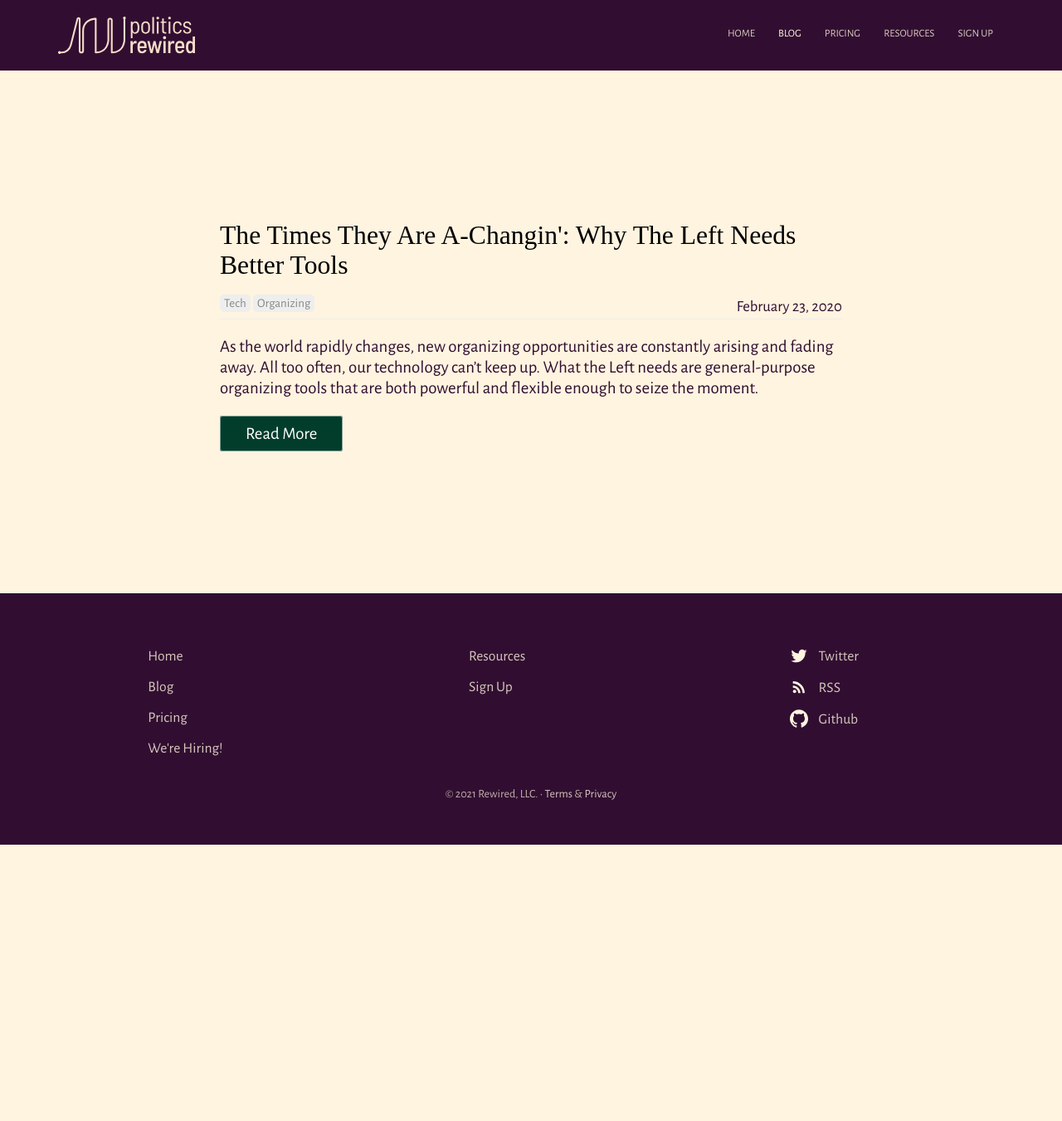
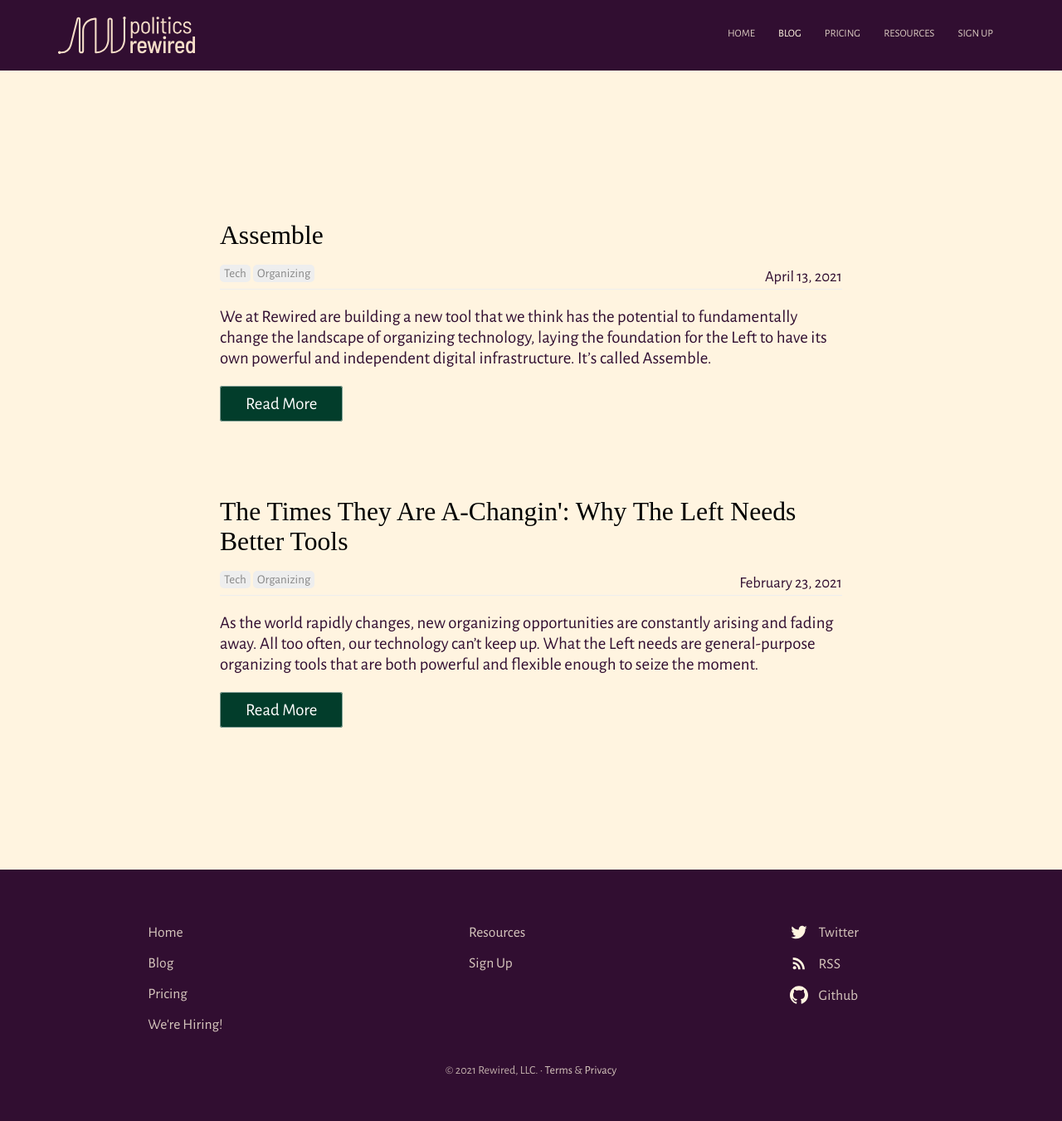
Before and after one commit to politics-rewired/politics-rewired.github.io, a Jekyll site: the page built from blog/index.html, in a window 1280 px wide. Shown: the whole page at 83% size. Built offline with Jekyll 4.4.1, drawn with Linux system fonts in a browser that asks for light colours; some web fonts are replaced; the list of posts is cut into pages by our own code; before the commit the page ends 1018 px from its top, so only the background shows below that; some of the changed lines change nothing that is shown.

Commit message:
add assemble blog post

```diff
--- a/_posts/2022-02-23-organizing-technology.md
+++ b/_posts/2021-02-23-organizing-technology.md
@@ -1,5 +1,5 @@
 ---
-date: 2020-02-23
+date: 2021-02-23
 title: "The Times They Are A-Changin': Why The Left Needs Better Tools"
 preview: |
   As the world rapidly changes, new organizing opportunities are constantly arising and fading away. All too often, our technology can’t keep up. What the Left needs are general-purpose organizing tools that are both powerful and flexible enough to seize the moment.
--- /dev/null
+++ b/_posts/2021-04-13-assemble.md
@@ -0,0 +1,45 @@
+---
+date: 2021-04-13
+title: "Assemble"
+preview: |
+  We at Rewired are building a new tool that we think has the potential to fundamentally change the landscape of organizing technology, laying the foundation for the Left to have its own powerful and independent digital infrastructure. It’s called Assemble.
+categories:
+  - tech
+  - organizing
+---
+
+We at Rewired are building a new tool that we think has the potential to fundamentally change the landscape of organizing technology, laying the foundation for the Left to have its own powerful and independent digital infrastructure. It’s called Assemble.
+
+Assemble is a collaborative database that uses spreadsheets and other easy-to-use views to manage projects and organize workflows. Combining the power of a modern database with the simplicity of online collaborative spreadsheets means that Assemble can be used for just about any organizing project. It doesn’t matter if you're organizing voters, volunteers, workers, or tenants – the flexible design of the platform will enable you to organize your contacts in a way that works best for you and your team.
+
+Right now, the closest thing to this kind of software is Airtable, but three key features set Assemble apart: expanded data capacity, customizable permission settings, and native software extensions specifically tailored to grassroots political organizing.
+
+## Expanded Data Capacity
+
+Your database needs to be able to handle the data you throw at it. Currently, Airtable's three out-of-the-box plans limit the number of records (or rows) you can have per project to 1,200, 5,000, or 50,000. But what happens if you’re running a regional, statewide, or national campaign targeting hundreds of thousands or millions of voters? What happens if you’re a membership organization with over 50,000 members? Your options are to either arbitrarily break up your universe into many different projects to stay underneath the record limit or use a CRM that has strict limitations on what fields you can have, how they relate, and what workflows you can build on top of them.
+
+Assemble will be able to handle hundreds of millions of rows, not tens of thousands. This enormous expansion in records per project is because, unlike Airtable, it's backed by PostgreSQL. The implications are straightforward: your database will scale alongside the growth of your organization without overwhelming it. No row limits. No work arounds. Just all the data you need, organized the way you want.
+
+## Customizable Permissions Settings
+
+Once your data is loaded and organized, you’ll need to determine which members of your team can access which records. Assemble's customizable permission settings will ensure that your spreadsheets are tailor-made for your team.
+
+Typically, permission settings are set ahead of time by the software you’re using, with predetermined user roles corresponding to different levels of permitted data access. These permission systems are fixed, linear, and vertical, meaning that you have a definite number of user roles, each with greater or lesser degrees of data access. For example, Airtable’s permission settings system includes Creators, who can create, edit, and comment on spreadsheets, Editors, who can edit and comment on spreadsheets but not create new ones, and Commenters, who can comment on spreadsheets but not create or edit them.
+
+While simple and intuitive, this arrangement has severe limitations for more complex organizing projects. What happens if you want volunteers to be able to edit some spreadsheets, but only comment on others? What if you want a field organizer to be able to edit certain records and fields, but not others? What if you want a team lead to be able to create and edit spreadsheets for their team, but not for other teams? You’re forced to make a choice: you can organize your projects around your permission settings (rather than the other way around), risk data security by granting overly broad permissions, or create inefficiencies by granting overly restrictive permissions, thereby making some users dependent on others to access the data they need.
+
+What’s needed—and what Assemble will provide—are permissions settings defined by the user, not the tool. Permission settings in Assemble will be malleable, dynamic, and multi-directional, meaning that you can create as many as you need, using a diverse range of criteria that allows you to define custom user roles that precisely meet the needs of your organization. What this means in practice is that any given database user—at any level, from any location, and in any specific team—will be able to access exactly the data they need to fulfill their role.
+
+## Native Software Extensions
+
+Now we can imagine that you have all your data organized and all the members of your organization have the data access they need to get to work. The question then arises: What tools will you use to contact your target universe (voters, workers, etc.) and how will those tools connect to your database?
+
+Most databases now either rely on manual .csv imports or API integrations to move data into and out of your digital outreach tools. Assemble will support both of these options, but over time, you may not need to use either of them. That’s because Assemble is going to be built as the centerpiece around which a new ecosystem of organizing technology gets developed: texting tools, dialers, canvassing apps, event management tools – they will all be built as native software extensions of Assemble.
+
+Imagine logging into a single platform and having access to all your data and all of your organizing tools. Imagine being able to query and create a universe of contacts, target those contacts in an outreach tool, then have the results automatically updated in your database. Imagine then having workflows where different outreach results automatically define those contacts as the targets for another round of outreach via a different contact tool. Imagine spending most of your time as an organizer not cutting turfs, loading lists, or pulling reports, but _building systems and supporting teams_ that are able to handle those tasks and many more as efficiently and effectively as possible.
+
+## Conclusion
+
+The combination of these three features—expanded data capacity, customizable permission settings, and native software extensions—means that the possibilities for designing powerful organizing systems will be virtually endless. This design flexibility means that any organization will be able to use the platform to build systems that truly meet their needs and [allow them to quickly respond and adapt](https://politicsrewired.com/tech/organizing/2020/02/23/organizing-technology/) to changing organizing conditions.
+
+Beyond these technical features, Assemble will stand alone in that it will be a database designed specifically with Left grassroots organizations, unions, and campaigns in mind. Its purpose will not simply be to advance organizing technology for its own sake, but for the sake of growing and consolidating a genuinely social democratic, class-struggle oriented current in American politics that can win and wield power, so that all people in our society can live a decent and dignified life.
```
